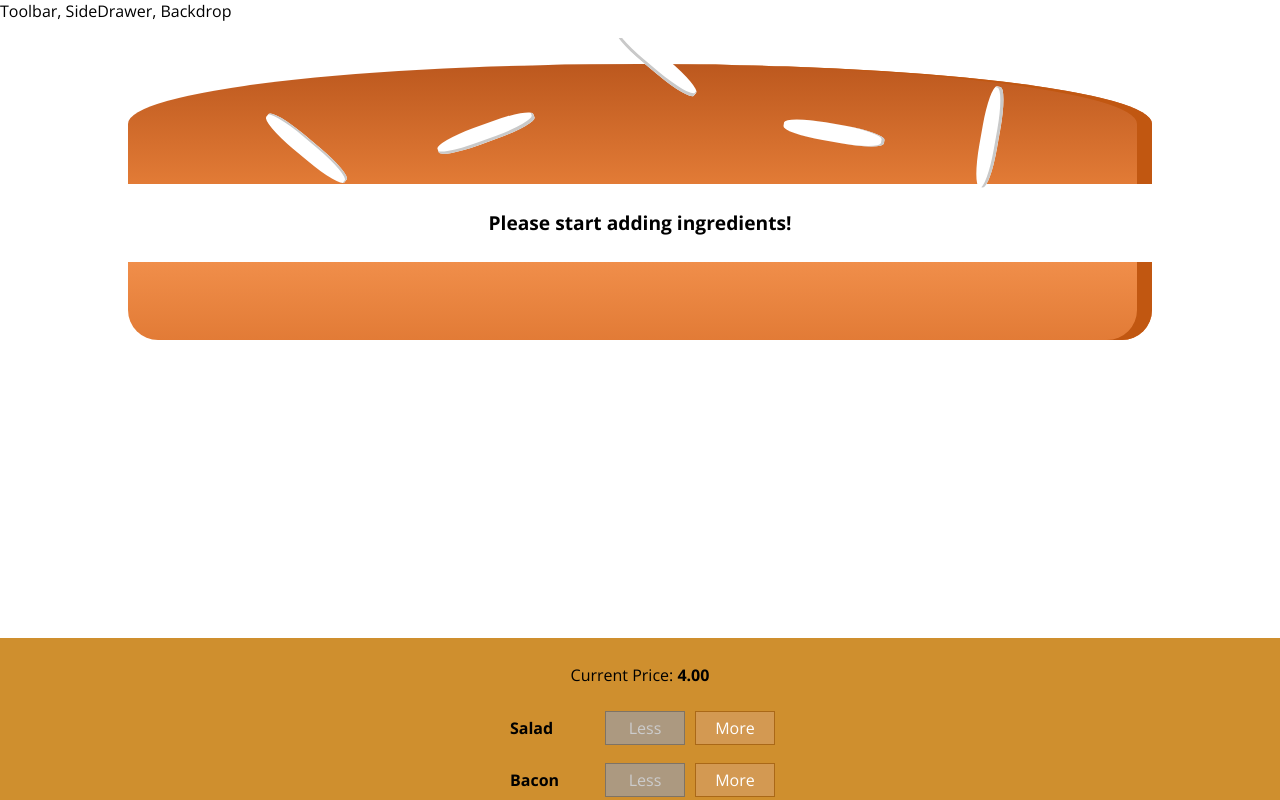
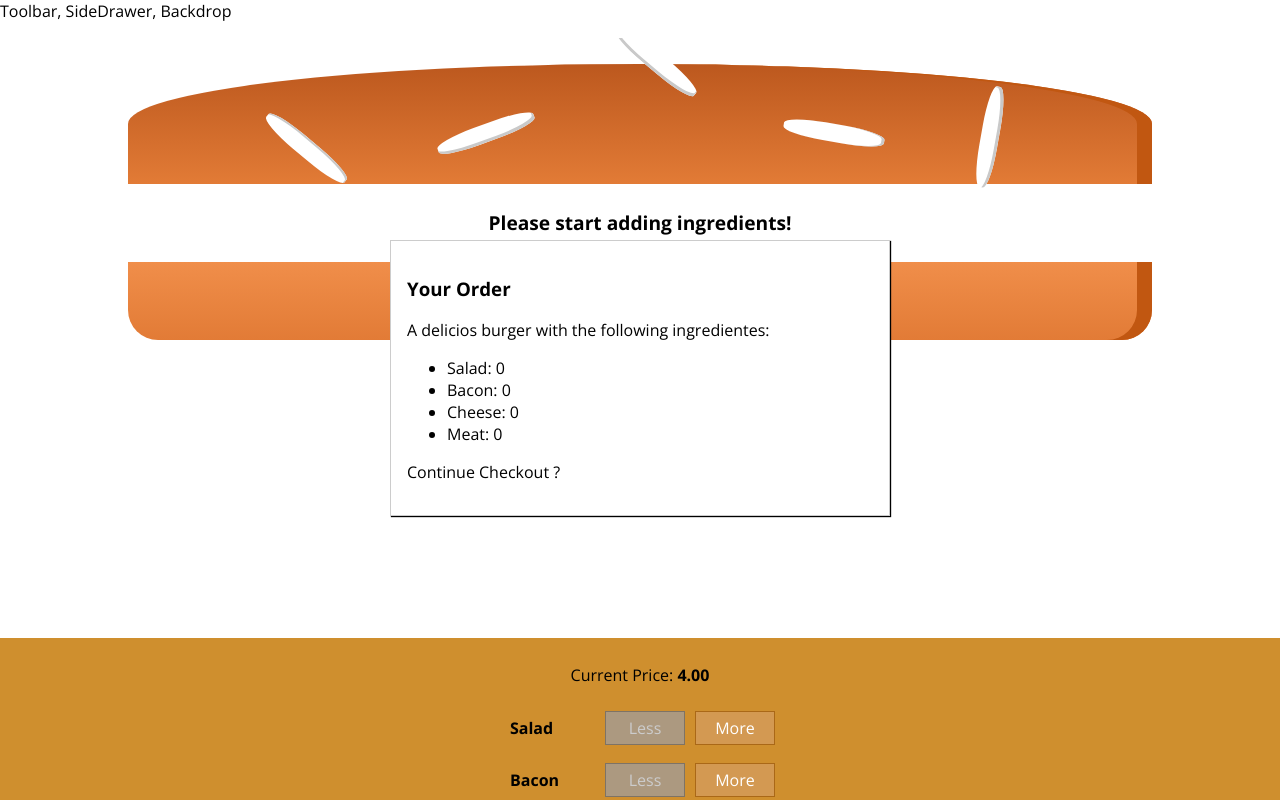
Before and after one commit to edmarr/burger-app, a React app: page / in a window 1280 px wide. Shown: the top 800 px of the page. Built offline with nearby package versions, Linux system fonts and the light colour scheme.

Commit message:
add modal order now

```diff
--- /dev/null
+++ b/src/components/Burger/OrderSummary/OrderSummary.js
@@ -0,0 +1,28 @@
+import React from 'react';
+
+import Aux from '../../../hoc/Aux';
+
+
+const orderSummary = (props) => {
+    const ingredientesSummary = Object.keys(props.ingredients)
+        .map(igKey =>{
+            return <li key={igKey} >
+                        <span
+                            style={{textTransform: 'capitalize'}} >{igKey}
+                        </span>: {props.ingredients[igKey]}
+                    </li>
+    });
+
+    return (
+        <Aux>
+            <h3>Your Order</h3>
+            <p>A delicios burger with the following ingredientes:</p>
+            <ul>
+                {ingredientesSummary}
+            </ul>
+            <p>Continue Checkout ?</p>
+        </Aux>
+    );
+};
+
+export default orderSummary;
--- /dev/null
+++ b/src/components/UI/Modal/Modal.css
@@ -0,0 +1,20 @@
+.Modal {
+    position: fixed;
+    z-index: 500;
+    background-color: white;
+    width: 70%;
+    border: 1px solid #ccc;
+    box-shadow: 1px 1px 1px black;
+    padding: 16px;
+    left: 15%;
+    top: 30%;
+    box-sizing: border-box;
+    transition: all 0.3s ease-out;
+}
+
+@media (min-width: 600px) {
+    .Modal {
+        width: 500px;
+        left: calc(50% - 250px);
+    }
+}
--- /dev/null
+++ b/src/components/UI/Modal/Modal.js
@@ -0,0 +1,11 @@
+import React from 'react';
+
+import classes from './Modal.css';
+
+const modal = (props) =>(
+    <div  className={classes.Modal} >
+        {props.children}
+    </div>
+);
+
+export default modal;
--- a/src/containers/BurgerBuilder/BurgerBuilder.js
+++ b/src/containers/BurgerBuilder/BurgerBuilder.js
@@ -3,6 +3,8 @@
 import Aux from "../../hoc/Aux";
 import Burger from "../../components/Burger/Burger";
 import BuildControls from "../../components/Burger/BuilderControls/BuildControls";
+import Modal from '../../components/UI/Modal/Modal';
+import OrderSummary from '../../components/Burger/OrderSummary/OrderSummary';
 
 const INGREDIENT_PRICES = {
   salad: 0.5,
@@ -85,6 +87,9 @@
 
     return (
       <Aux>
+        <Modal>
+          <OrderSummary ingredients={this.state.ingredients} />
+        </Modal>
         <Burger ingredients={this.state.ingredients} />
         <BuildControls
           ingredientAdded={this.addIngredientHandler}
```
Also changed, not shown: src/components/UI/BackDrop/BackDrop.js (added).
